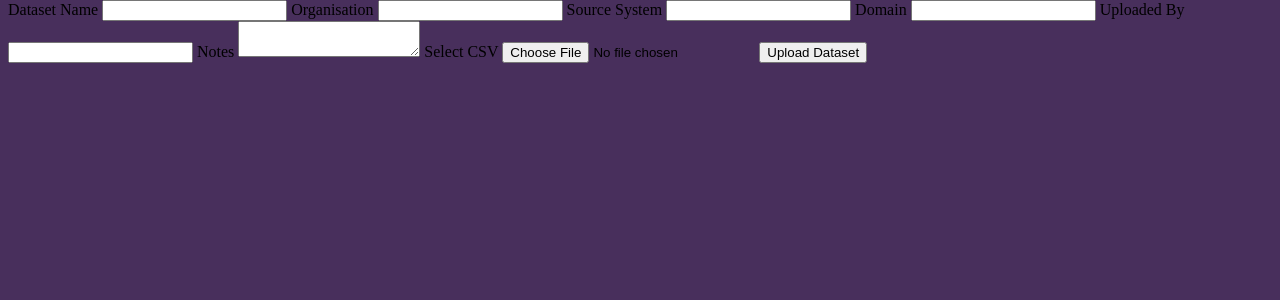
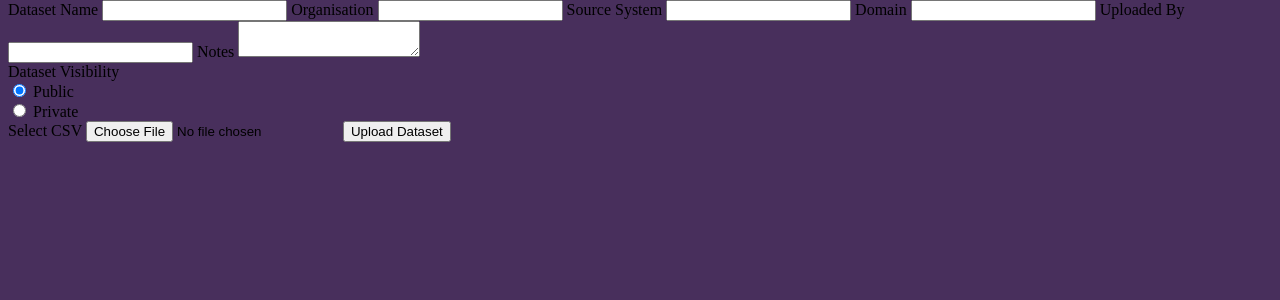
Before and after one commit to Sahil-A-Mokashi/ai-assisted-data-quality-monitoring, a Flask app: page /upload in a window 1280 px wide. Shown: the part 98-398 px from the top of the page. Run offline with Flask 3, Linux system fonts and the light colour scheme; a user stored in the database is signed in.

Commit message:
dataset visibility option to upload page

```diff
--- a/routes/datasets.py
+++ b/routes/datasets.py
@@ -144,6 +144,12 @@ def create_dataset():
     risk = calculate_risk(metrics)
 
     username = session.get("username")
+    if username is None:
+        is_public = True
+    else:
+        visibility = request.form.get("visibility", "public")
+        is_public = visibility == "public"
+
 
     dataset = Dataset(
         dataset_name=dataset_name,
@@ -152,7 +158,7 @@ def create_dataset():
         domain=request.form.get("domain", ""),
         uploaded_by=username if username else "Guest",
         owner_username=username,
-        is_public=True,
+        is_public=is_public,
         notes=request.form.get("notes", ""),
         file_name=filename,
         quality_score=risk["quality_score"],
--- a/templates/upload.html
+++ b/templates/upload.html
@@ -76,6 +76,56 @@ Login
 <label>Notes</label>
 <textarea></textarea>
 
+
+{% if username %}
+
+<div class="mb-3">
+
+    <label class="form-label">
+
+        Dataset Visibility
+
+    </label>
+
+    <div class="form-check">
+
+        <input
+            class="form-check-input"
+            type="radio"
+            name="visibility"
+            id="public"
+            value="public"
+            checked>
+
+        <label class="form-check-label" for="public">
+
+            Public
+
+        </label>
+
+    </div>
+
+    <div class="form-check">
+
+        <input
+            class="form-check-input"
+            type="radio"
+            name="visibility"
+            id="private"
+            value="private">
+
+        <label class="form-check-label" for="private">
+
+            Private
+
+        </label>
+
+    </div>
+
+</div>
+
+{% endif %}
+
 <label>Select CSV</label>
 <input type="file" accept=".csv">
 
```
